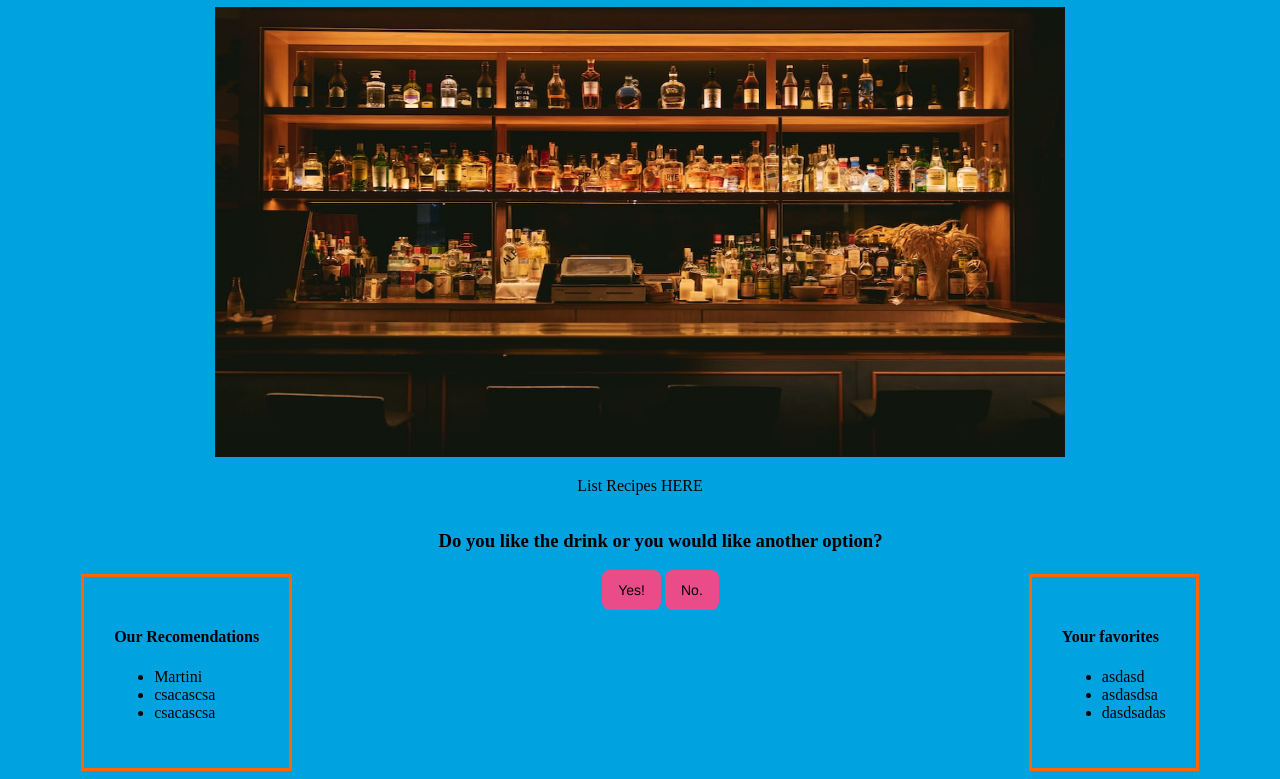
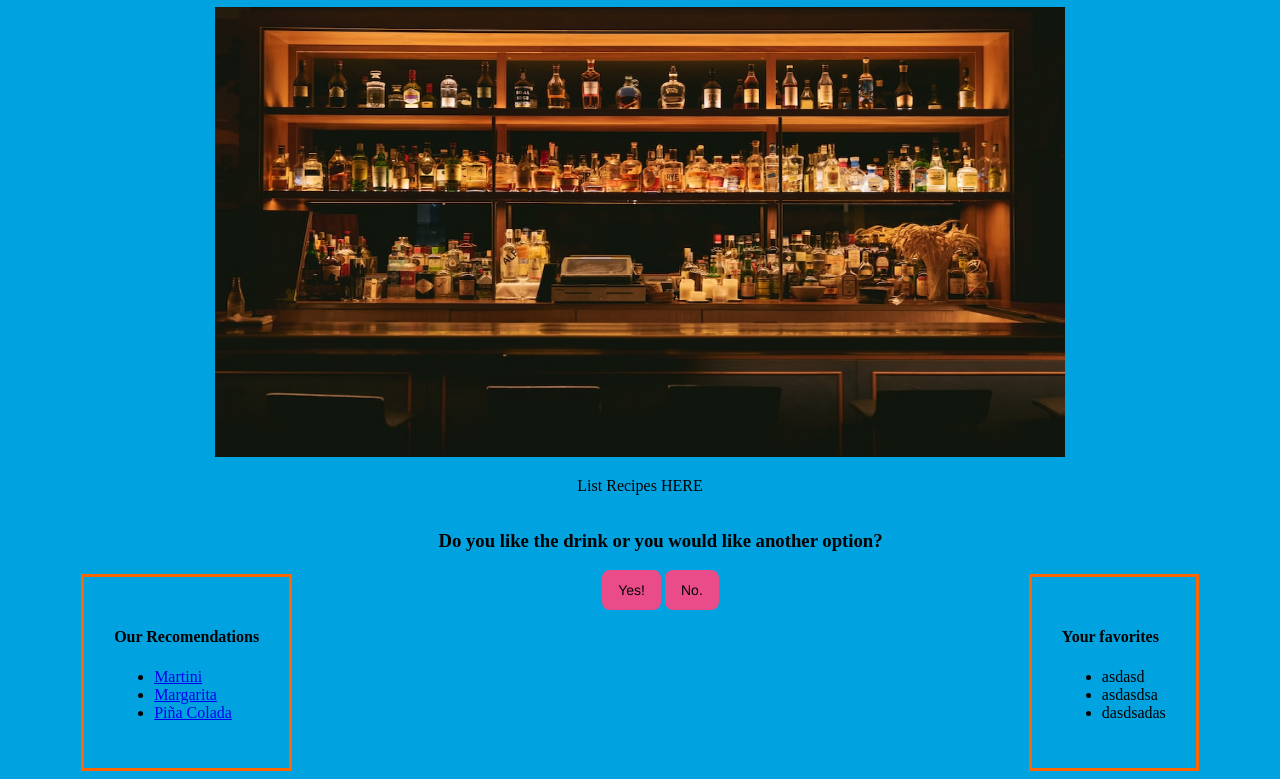
Before and after one commit to marksantander/Cocktail_Beer, a plain HTML site: page index.html in a window 1280 px wide. Shown: the part 558-1337 px from the top of the page. Drawn offline with Linux system fonts and the light colour scheme; no server answers.

```diff
--- a/index.html
+++ b/index.html
@@ -40,9 +40,9 @@
         <aside class="ourRecommendations">
             <h4>Our Recomendations</h4>
             <ul>
-                <li><a href="https://www.martini.com/"></a>Martini</li>
-                <li a target="_blank" hrek="">csacascsa</li>
-                <li a target="_blank" hrek="">csacascsa</li>
+                <li><a href="https://www.martini.com/">Martini</a></li>
+                <li><a href="https://www.liquor.com/recipes/margarita/">Margarita</a></li>
+                <li><a href="https://www.foodnetwork.com/recipes/pina-colada-recipe0-1956362">Piña Colada</a></li>
             </ul>
         </aside>
         <div class="finalQuestion">
```
